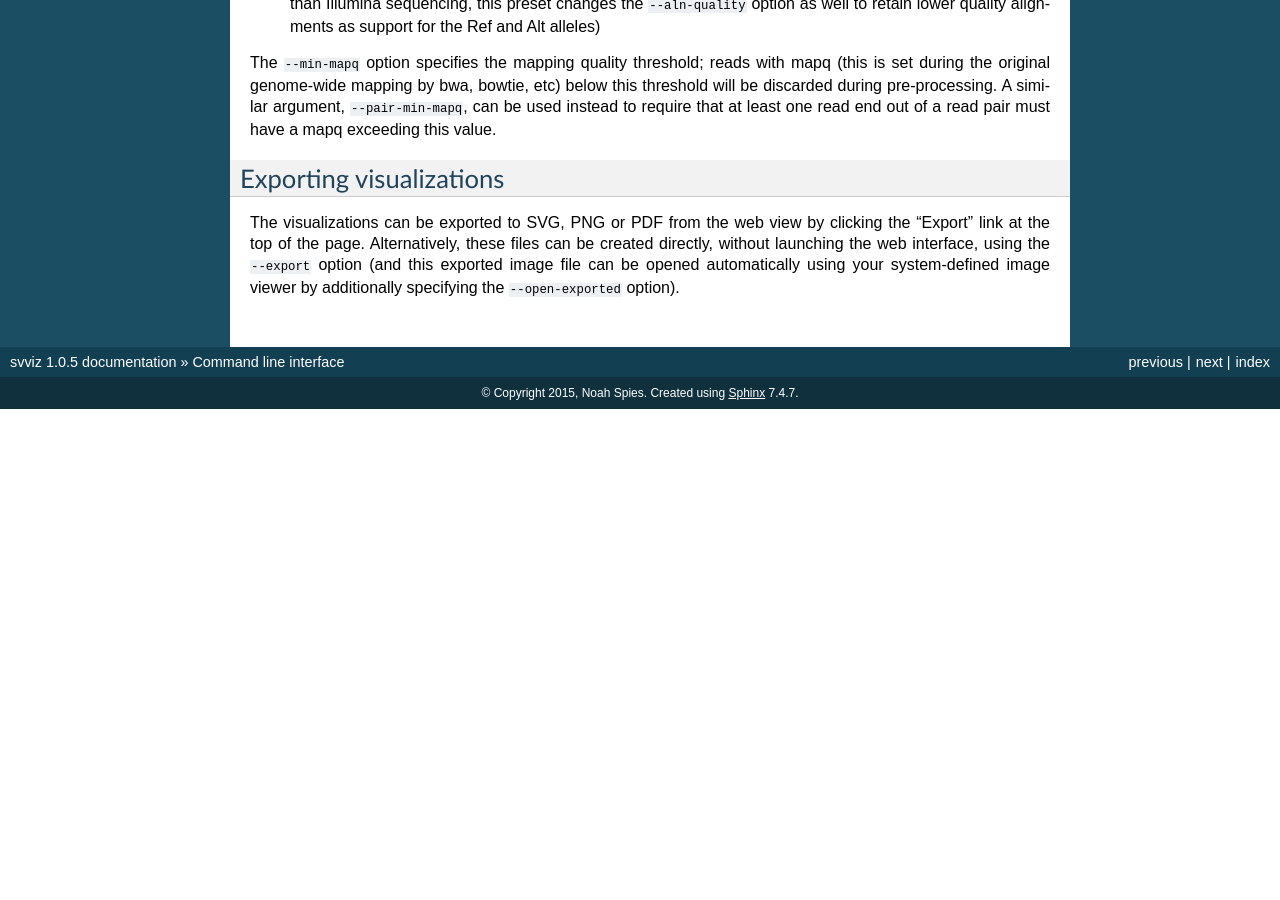
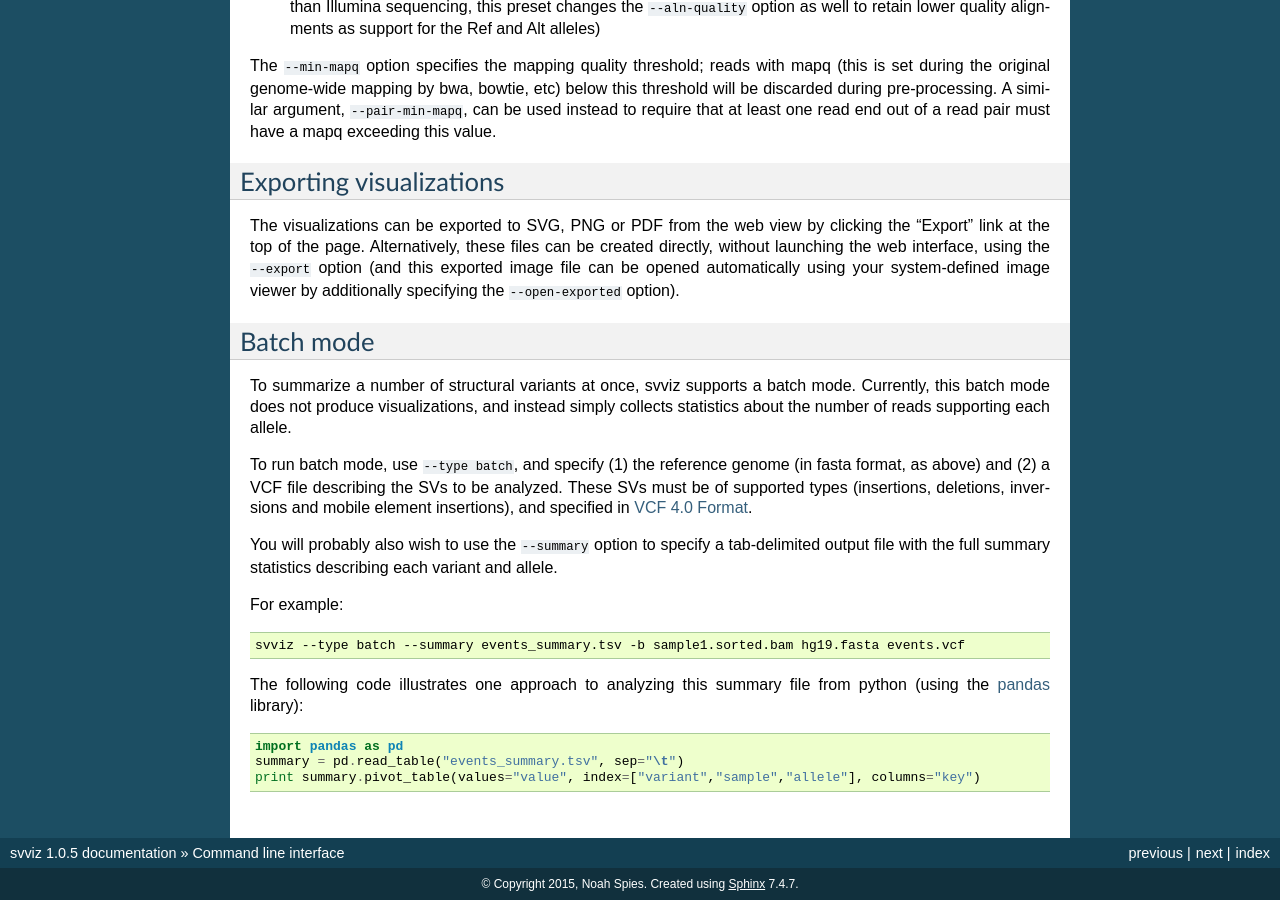
Before and after one commit to svviz/svviz, a Sphinx documentation site: the page built from docs/commandline.rst, in a window 1280 px wide and 900 px high, scrolled down 1084 px. Built offline with Sphinx 7.4.7, drawn with Linux system fonts in a browser that asks for light colours; before the commit the page ends 1493 px from its top, so only the background shows below that; some of the changed text lies outside the part shown.

Commit message:
documentation updates about batch mode

```diff
--- a/docs/commandline.rst
+++ b/docs/commandline.rst
@@ -6,7 +6,7 @@ Loading and visualizing your structural variant
 
 To visualize your structural variant of interest, you will need at least the following three pieces of data:
 
-1. Input bam file(s). This bam file must be coordinate sorted and have an index file (sample.bam.bai) in the same directory. You can use `samtools <http://www.htslib.org/download>`_ to sort and index your bam file. Bam files are specified using the ``-b`` command line argument, which can be provided multiple times to load and visualize multiple samples simultaneously.
+1. Input bam file(s). This bam file must be coordinate-sorted and have an index file (sample.bam.bai) in the same directory. You can use `samtools <http://www.htslib.org/download>`_ to sort and index your bam file. Bam files are specified using the ``-b`` command line argument, which can be provided multiple times to load and visualize multiple samples simultaneously.
 2. Input genome fasta file. If a .fai index file does not already exist in the directory containing the fasta file, it will be created. This means that, if the .fai file does not already exist, the fasta file needs to be in a directory for which you have write permission. This fasta file is the first required command line argument.
 3. The coordinates of the structural variant. The type of event is specified by the ``-t`` command line option. The following four event types are currently supported:
 
@@ -14,10 +14,13 @@ To visualize your structural variant of interest, you will need at least the fol
     :Inversions: To specify an inverted region, use ``chrom start end``.
     :Insertions: The format for specifying insertions is ``chrom breakpoint <inserted sequence>``.
     :Mobile elements: Mobile element insertions can be specified by ``<mobile_elements.fasta> <chrom> <pos> <ME name> [ME strand [start [end]]]``, where ``<ME name>`` must match the header line from the mobile_elements.fasta file, and strand, start and end are optional coordinates of the relevant portion from the mobile element sequence.
+    :Batch: see :ref:`below <batch-mode>`
 
 For example, a deletion might be called as:
 
-``svviz -t del -b ~/data/sample1.sorted.bam -b ~/data/sample2.sorted.bam ~/data/hg19.fasta chr7 153757067 153758235``
+.. code-block:: bash
+
+    svviz -t del -b sample1.sorted.bam -b sample2.sorted.bam hg19.fasta chr7 153757067 153758235
 
 
 Displaying annotations
@@ -40,3 +43,27 @@ Exporting visualizations
 ------------------------
 
 The visualizations can be exported to SVG, PNG or PDF from the web view by clicking the "Export" link at the top of the page. Alternatively, these files can be created directly, without launching the web interface, using the ``--export`` option (and this exported image file can be opened automatically using your system-defined image viewer by additionally specifying the ``--open-exported`` option).
+
+
+.. _batch-mode:
+
+Batch mode
+----------
+
+To summarize a number of structural variants at once, svviz supports a batch mode. Currently, this batch mode does not produce visualizations, and instead simply collects statistics about the number of reads supporting each allele.
+
+To run batch mode, use ``--type batch``, and specify (1) the reference genome (in fasta format, as above) and (2) a VCF file describing the SVs to be analyzed. These SVs must be of supported types (insertions, deletions, inversions and mobile element insertions), and specified in `VCF 4.0 Format <http://www.1000genomes.org/wiki/Analysis/Variant%20Call%20Format/VCF%20(Variant%20Call%20Format)%20version%204.0/encoding-structural-variants>`_.
+
+You will probably also wish to use the ``--summary`` option to specify a tab-delimited output file with the full summary statistics describing each variant and allele.
+
+For example:
+
+.. code-block:: bash
+
+    svviz --type batch --summary events_summary.tsv -b sample1.sorted.bam hg19.fasta events.vcf
+
+The following code illustrates one approach to analyzing this summary file from python (using the `pandas <http://pandas.pydata.org>`_ library)::
+
+    import pandas as pd
+    summary = pd.read_table("events_summary.tsv", sep="\t")
+    print summary.pivot_table(values="value", index=["variant","sample","allele"], columns="key")
--- a/docs/features.rst
+++ b/docs/features.rst
@@ -3,7 +3,9 @@ Features
 
 * built-in support for:
     * deletions
-    * insertions (including mobile element insertions)
+    * insertions
+        * including mobile element insertions
+        * complex insertions (where some sequence is deleted)
     * inversions
     * ``svviz`` can easily be extended to analyze translocations and complex variants, but these types are not yet implemented.
 * builds reference and alternate allele sequences from genome fasta file and structural variant annotation
@@ -14,3 +16,4 @@ Features
 * provides a (locally-running) browser-based front-end for inspecting visualizations
 * visualizes reads for multiple samples in SVG format (an open-source, web-standard vector graphics format)
 * options to export to PDF or PNG
+* batch mode to calculate summary statistics for many events from a VCF file
--- a/docs/index.rst
+++ b/docs/index.rst
@@ -14,6 +14,7 @@ svviz - a read visualizer for structural variants
    install
    webinterface
    commandline
+   changelog
    license
 
 
--- a/docs/webinterface.rst
+++ b/docs/webinterface.rst
@@ -24,10 +24,10 @@ An axis is shown below each section, showing the scale in basepairs, as well as
 
 For example, the first demonstration, which analyzes an inversion on chromosome 4, displays three colored bars: red, blue and then grey. The blue segment in the middle indicates the inverted region, and hence the arrows point to the left in the Alt section but to the right in the Ref section. Breakpoints are indicated as vertical lines through all the tracks.
 
-TODO: implement buttons for zooming
-
 Zooming can be accomplished by clicking the plus or minus buttons (not yet implemented), or by holding down the option (Mac) or alt (linux) key and spinning the scroll wheel while hovering over a track. If you hover your mouse over a read, the nucleotide-level alignment(s) will be shown for the read (or read-pair), along with some information about the length of the aligned read (or read pairs) and the reason the read (pair) was assigned to a given allele.
 
 Scrolling using the scroll-wheel or panning by clicking and dragging pans all tracks simultaneously, whereas using the vertical scrollbars only scrolls the track of interest. Horizontal scrolling can also be performed using the scroll wheel by holding down shift.
 
 Reads aligning to the minus strand are colored red and those aligning to the plus strand are colored purple. Unsequenced space between read pairs is shown by light gray bars. Overlapping portions of read pairs are shown in a light green color (for example, if the insert size is 250 and 2x150bp sequencing was performed, the middle 50bp would be sequenced from both reads). Mismatches to the sequence of the allele (for example due to single nucleotide polymorphisms or sequencing errors) are shown as colored vertical bars with the width of a nucleotide (ie, you will probably need to zoom in to see them).
+
+To stop running the locally-hosted server and quit python, press ctrl-c in the terminal window. Any web views you have open will still show the reads, but information will no longer be updated when you hover your mouse over a read.
```
Also changed, not shown: docs/changelog.rst (added, +7 -0 lines).
